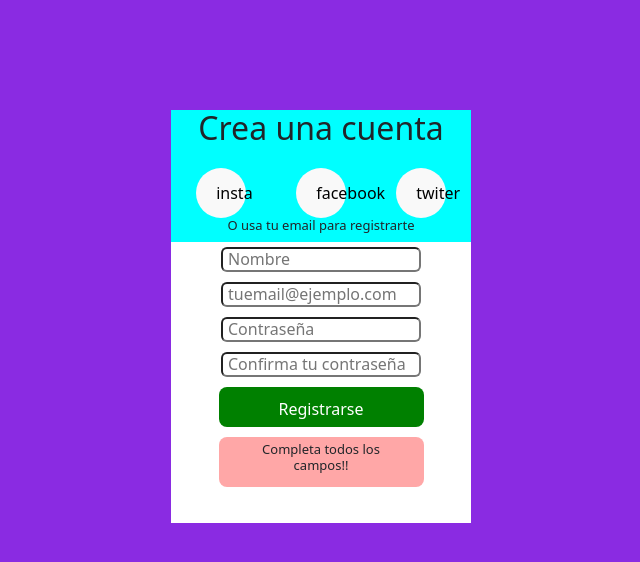
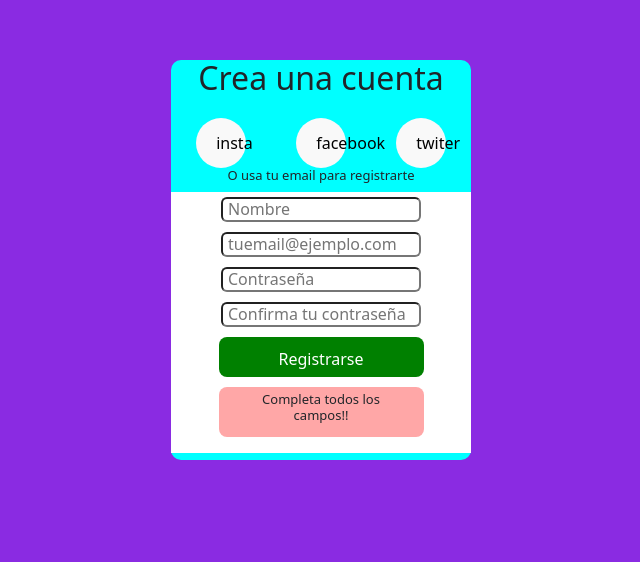
Before and after one commit to Bladimirlpz/Validar_formulario_React, a React (Vite) app: page / in a window 1280 px wide. Shown: the part 140-702 px from the top of the page, without its empty margins (319-959 px from the left). Built offline with nearby package versions, Linux system fonts and the light colour scheme.

Commit message:
modificacion de tamaño de card registro

```diff
--- a/src/App.css
+++ b/src/App.css
@@ -15,10 +15,11 @@
 .card-registro {
  background-color: aqua;
  width: 300px;
- height: 300px;
+ height: 400px;
  display: flex;
  flex-direction: column;
  text-align: center;
+ border-radius: 10px;
 }
 
 .card-registro > h1 {
@@ -47,7 +48,7 @@
   gap: 10px;
   background-color: white;
   padding-top: 5px;
-  padding-bottom: 20px;
+
 }
 
 .formulario > input {
```
